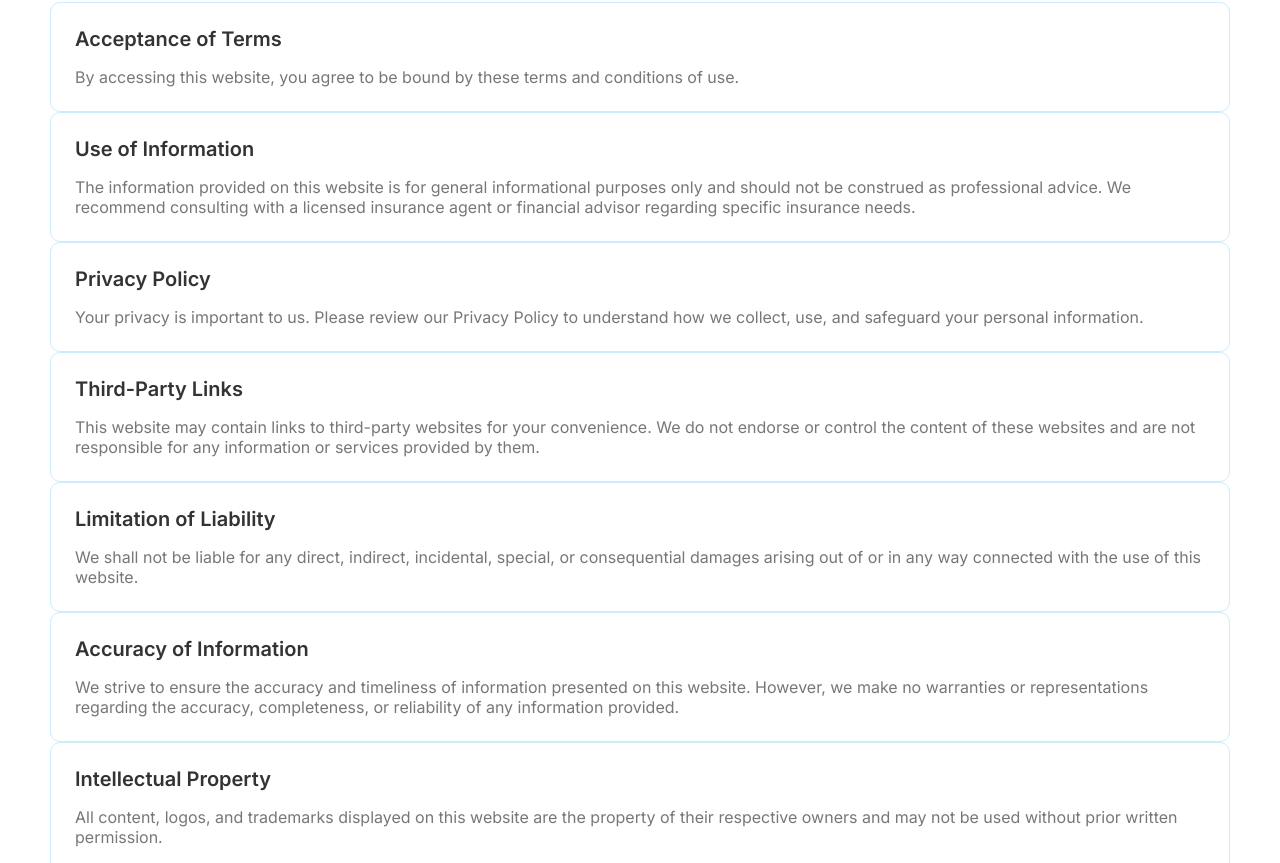
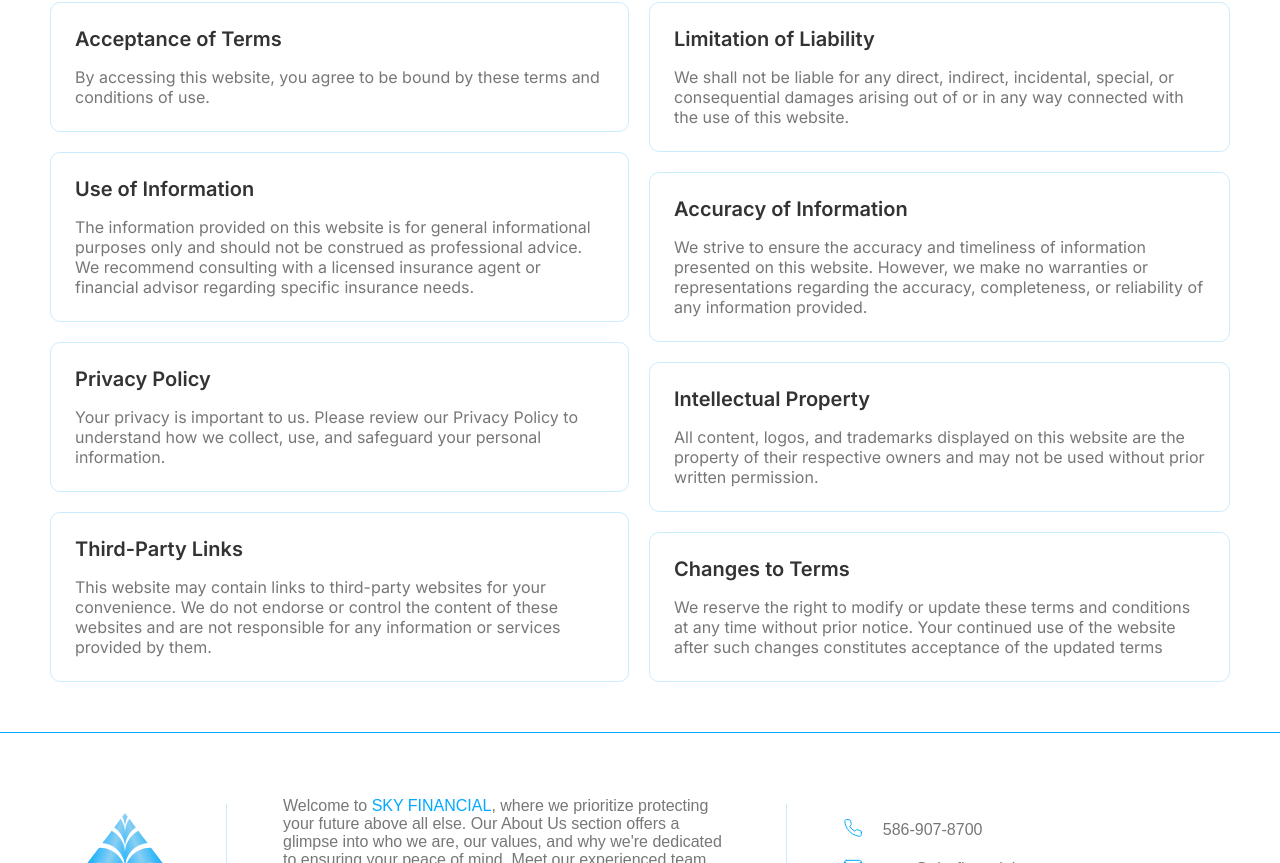
Before and after one commit to sshakti93/sky_finance, a Next.js app: page /pages/Tos in a window 1280 px wide. Shown: the part 277-1140 px from the top of the page. Built offline with nearby package versions, Linux system fonts and the light colour scheme.

Commit message:
refactor(TOS): remove code redundancy and refer json file to display information

```diff
--- a/app/pages/Tos/page.tsx
+++ b/app/pages/Tos/page.tsx
@@ -2,6 +2,8 @@ import React from "react";
 import "./Tos.css";
 import Link from "next/link";
 import Headerpage from "@/app/Components/Headerpage/Headerpage";
+
+import tosdata from "../Tosdata.json";
 export default function page() {
   return (
     <div className="tos-page">
@@ -25,132 +27,32 @@ export default function page() {
             Terms of use<span className="sky-inbtw">.</span>
           </p>
         </div>
-        <div className="tos-desc">
-          {/* left section of the pointers */}
 
-          <div className="tos-left">
-            <div className="grid-tos">
-              <div className="grid-title">
-                <p>Acceptance of Terms</p>
-              </div>
-              <div className="grid-desc">
-                <p>
-                  By accessing this website, you agree to be bound by these
-                  terms and conditions of use.
-                </p>
-              </div>
-            </div>
-
-            {/* second row */}
-
-            <div className="grid-tos">
-              <div className="grid-title">
-                <p>Use of Information</p>
-              </div>
-              <div className="grid-desc">
-                <p>
-                  The information provided on this website is for general
-                  informational purposes only and should not be construed as
-                  professional advice. We recommend consulting with a licensed
-                  insurance agent or financial advisor regarding specific
-                  insurance needs.
-                </p>
-              </div>
-            </div>
-
-            {/* third row */}
-
-            <div className="grid-tos">
-              <div className="grid-title">
-                <p>Privacy Policy</p>
-              </div>
-              <div className="grid-desc">
-                <p>
-                  Your privacy is important to us. Please review our Privacy
-                  Policy to understand how we collect, use, and safeguard your
-                  personal information.
-                </p>
-              </div>
-            </div>
-
-            {/* fourth row */}
-
-            <div className="grid-tos">
-              <div className="grid-title">
-                <p>Third-Party Links</p>
-              </div>
-              <div className="grid-desc">
-                <p>
-                  This website may contain links to third-party websites for
-                  your convenience. We do not endorse or control the content of
-                  these websites and are not responsible for any information or
-                  services provided by them.
-                </p>
-              </div>
-            </div>
+        <div className="tos__columns">
+          <div className="tos__firstcol">
+            {tosdata &&
+              tosdata.slice(0, 4).map((record) => {
+                return (
+                  <div className="grid-tos" key={record.id}>
+                    <div className="grid-title">{record.title}</div>
+                    {/* <br /> */}
+                    <div className="grid-desc">{record.content}</div>
+                  </div>
+                );
+              })}
           </div>
 
-          {/* right section of the pointers */}
-
-          <div className="tos-left">
-            <div className="grid-tos">
-              <div className="grid-title">
-                <p>Limitation of Liability</p>
-              </div>
-              <div className="grid-desc">
-                <p>
-                  We shall not be liable for any direct, indirect, incidental,
-                  special, or consequential damages arising out of or in any way
-                  connected with the use of this website.
-                </p>
-              </div>
-            </div>
-            {/* second row */}
-
-            <div className="grid-tos">
-              <div className="grid-title">
-                <p>Accuracy of Information</p>
-              </div>
-              <div className="grid-desc">
-                <p>
-                  We strive to ensure the accuracy and timeliness of information
-                  presented on this website. However, we make no warranties or
-                  representations regarding the accuracy, completeness, or
-                  reliability of any information provided.
-                </p>
-              </div>
-            </div>
-
-            {/* third row */}
-
-            <div className="grid-tos">
-              <div className="grid-title">
-                <p>Intellectual Property</p>
-              </div>
-              <div className="grid-desc">
-                <p>
-                  All content, logos, and trademarks displayed on this website
-                  are the property of their respective owners and may not be
-                  used without prior written permission.
-                </p>
-              </div>
-            </div>
-
-            {/* fourth row */}
-
-            <div className="grid-tos">
-              <div className="grid-title">
-                <p>Changes to Terms</p>
-              </div>
-              <div className="grid-desc">
-                <p>
-                  We reserve the right to modify or update these terms and
-                  conditions at any time without prior notice. Your continued
-                  use of the website after such changes constitutes acceptance
-                  of the updated terms
-                </p>
-              </div>
-            </div>
+          <div className="tos__firstcol">
+            {tosdata &&
+              tosdata.slice(4).map((record) => {
+                return (
+                  <div className="grid-tos" key={record.id}>
+                    <div className="grid-title">{record.title}</div>
+                    {/* <br /> */}
+                    <div className="grid-desc">{record.content}</div>
+                  </div>
+                );
+              })}
           </div>
         </div>
       </div>
```
